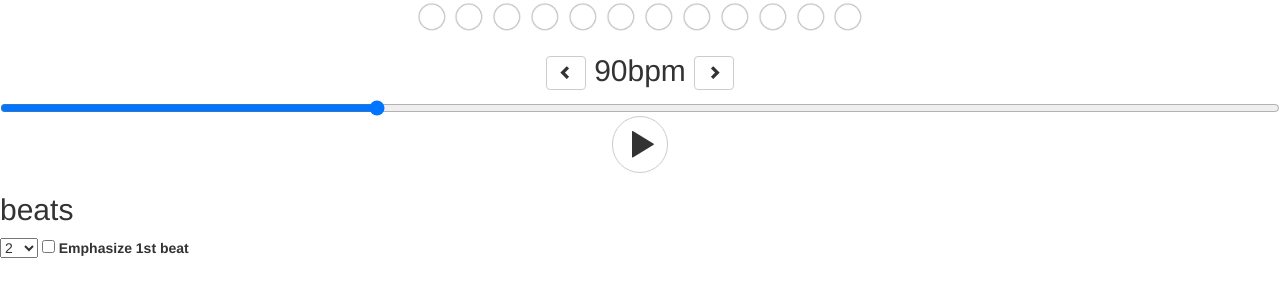
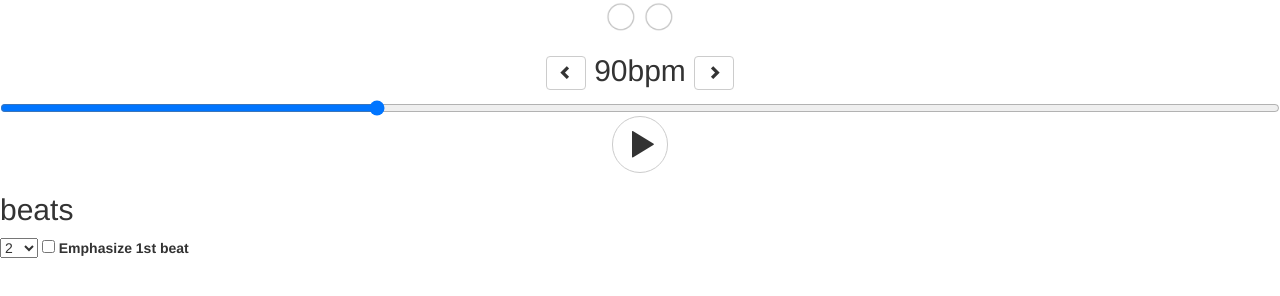
Before and after one commit to theForgottenPawn/metrognome, a plain HTML site: page index.html in a window 1280 px wide. Drawn offline with Linux system fonts and the light colour scheme.

Commit message:
Remove extra default beat components on homepage

```diff
--- a/index.html
+++ b/index.html
@@ -15,16 +15,6 @@
 <body>
   <div class='section metronome'>
     <div class='beats-visual'>
-      <img src='img/beats/beat_1.png' class='beat'>
-      <img src='img/beats/beat_1.png' class='beat'>
-      <img src='img/beats/beat_1.png' class='beat'>
-      <img src='img/beats/beat_1.png' class='beat'>
-      <img src='img/beats/beat_1.png' class='beat'>
-      <img src='img/beats/beat_1.png' class='beat'>
-      <img src='img/beats/beat_1.png' class='beat'>
-      <img src='img/beats/beat_1.png' class='beat'>
-      <img src='img/beats/beat_1.png' class='beat'>
-      <img src='img/beats/beat_1.png' class='beat'>
       <img src='img/beats/beat_1.png' class='beat'>
       <img src='img/beats/beat_1.png' class='beat'>
     </div>
```
